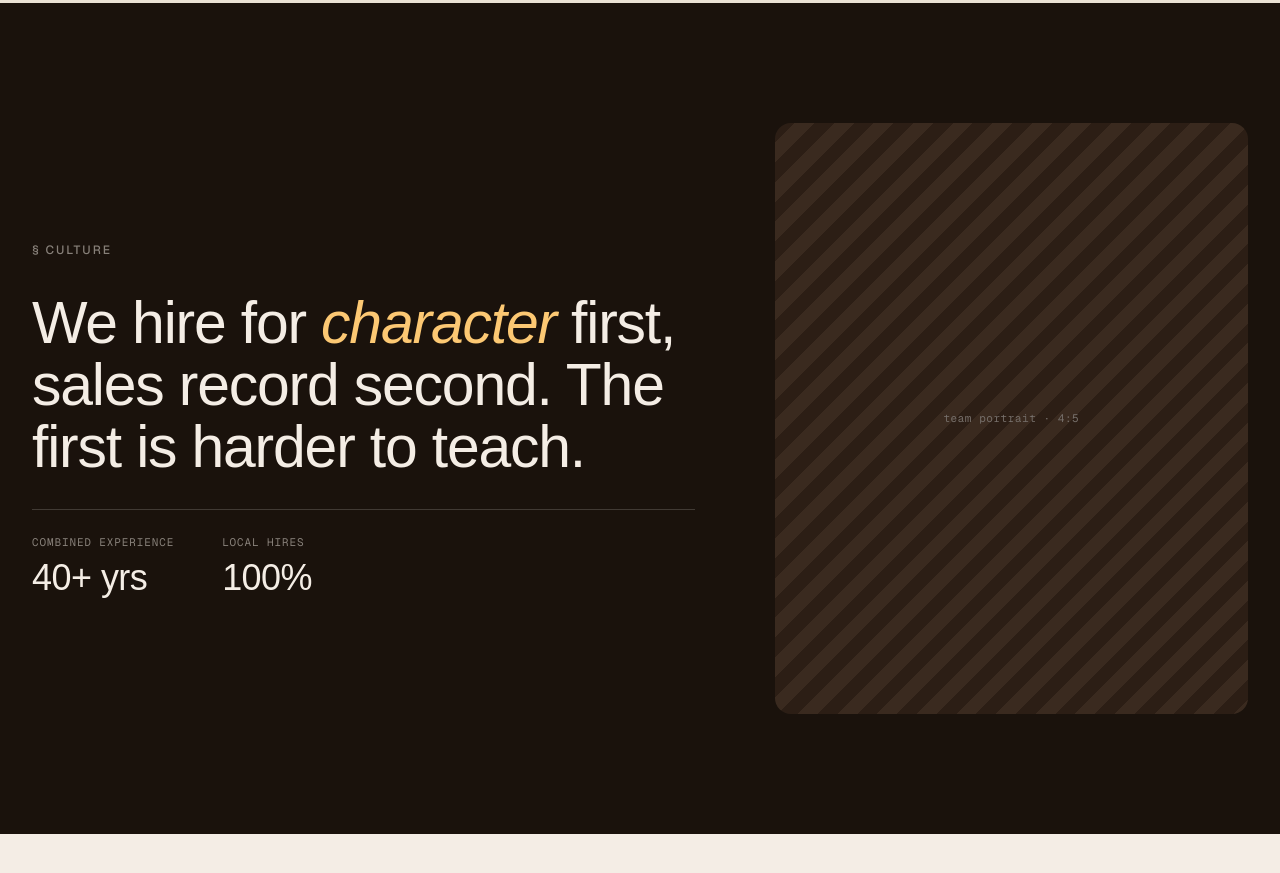
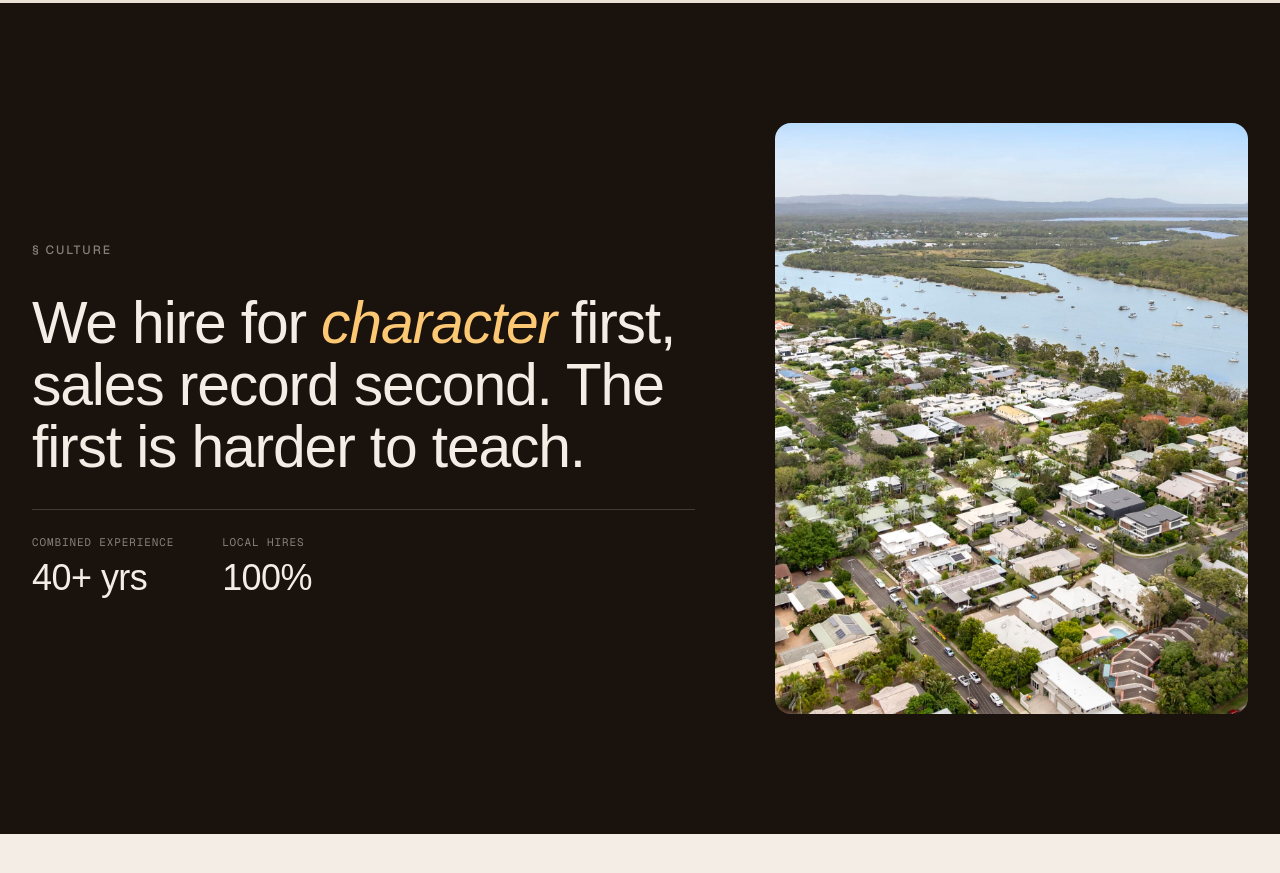
Before and after one commit to andy2me/marketing-site, a Next.js app: page /team in a window 1280 px wide. Shown: the part 2200-3073 px from the top of the page. Built offline with nearby package versions, Linux system fonts and the light colour scheme; no server answers; a web font is replaced by a local one.

Commit message:
feat(team): swap culture placeholder for Noosaville aerial
Replace the ImageSlot stripe placeholder on the team page culture section with the existing Noosaville drone shot, cropped to the 4:5 frame via object-fit cover. Drops the unused ImageSlot import.

```diff
--- a/app/(marketing)/team/page.tsx
+++ b/app/(marketing)/team/page.tsx
@@ -1,8 +1,8 @@
 import type { Metadata } from "next";
+import Image from "next/image";
 import { Header } from "@/components/layout/Header";
 import { Container } from "@/components/ui/Container";
 import { Button } from "@/components/ui/Button";
-import { ImageSlot } from "@/components/ui/ImageSlot";
 import { IconArrowUR } from "@/components/icons";
 import { getSiteSettings } from "@/lib/wp/mock";
 import { listAgents } from "@/lib/agents/store";
@@ -152,7 +152,15 @@
                   ))}
                 </div>
               </div>
-              <ImageSlot ratio="4/5" label="team portrait · 4:5" className={s.cultureImg} />
+              <div className={s.cultureImg}>
+                <Image
+                  src="/assets/locations/noosaville.jpg"
+                  alt="Aerial view of Noosaville along the Noosa River"
+                  fill
+                  sizes="(max-width: 1023px) 100vw, 40vw"
+                  className={s.cultureImgEl}
+                />
+              </div>
             </div>
           </Container>
         </section>
--- a/app/(marketing)/team/team.module.css
+++ b/app/(marketing)/team/team.module.css
@@ -267,8 +267,14 @@
   letter-spacing: -0.015em;
 }
 .cultureImg {
+  position: relative;
+  aspect-ratio: 4 / 5;
   border-radius: 16px;
+  overflow: hidden;
   background: repeating-linear-gradient(135deg, #2c1e15 0 14px, #3a2a1f 14px 28px);
+}
+.cultureImgEl {
+  object-fit: cover;
 }
 
 /* Careers */
```
